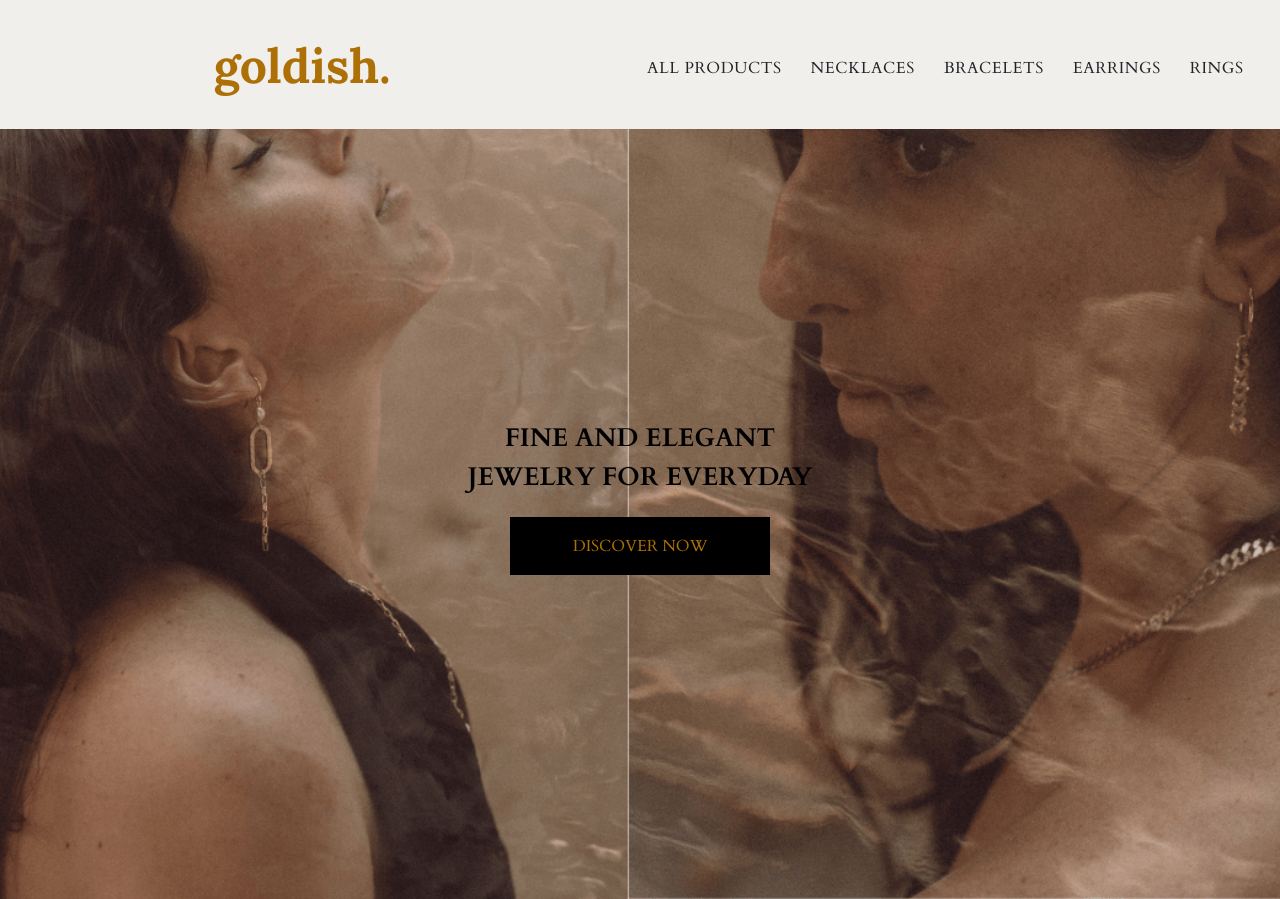
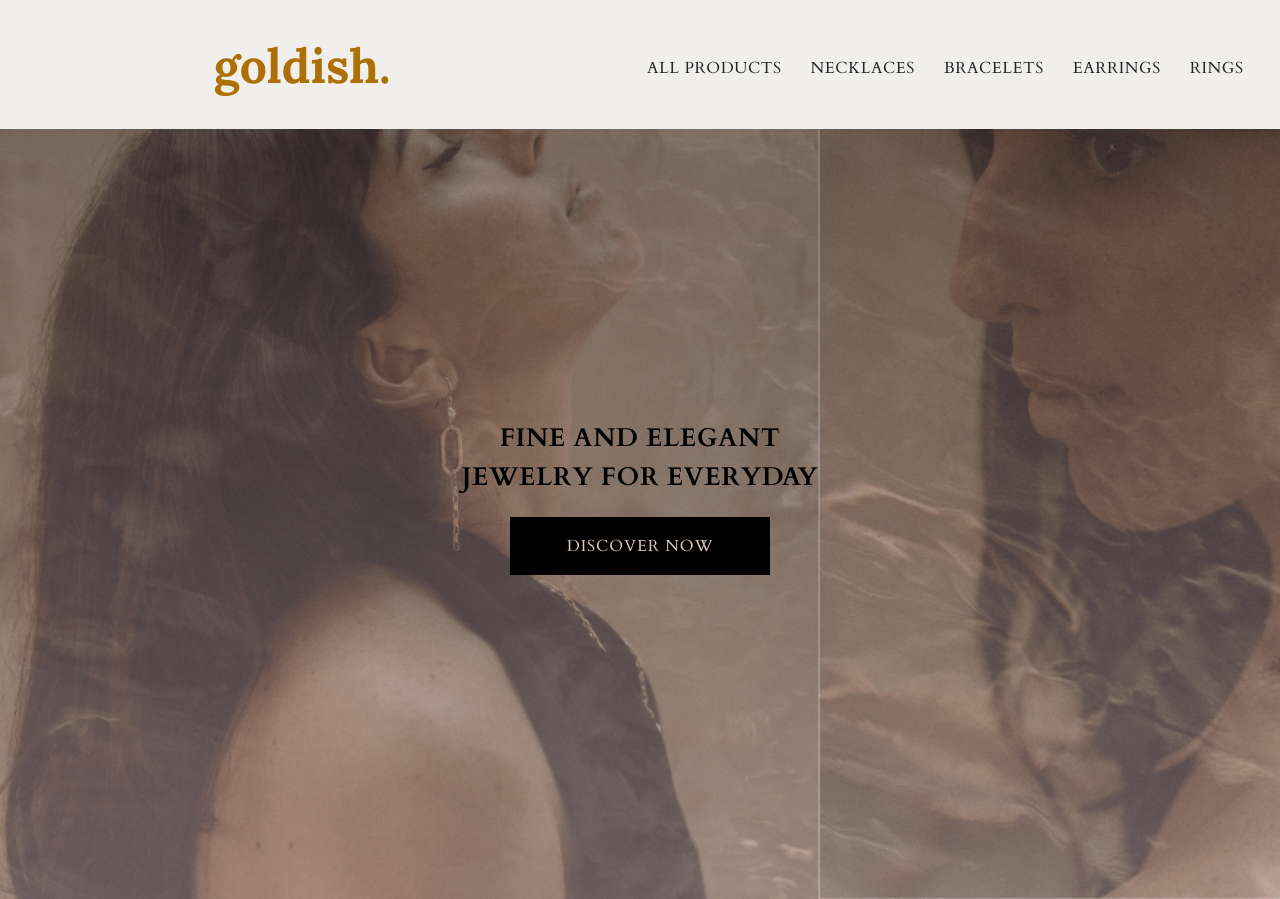
Before and after one commit to kristinabog/goldish, a Django app: page / in a window 1280 px wide. Shown: the part 51-950 px from the top of the page. Run offline with Django 3.2, Linux system fonts and the light colour scheme; some libraries are stand-ins or nearby versions.

Commit message:
Add layer of linear gradient to home-img

```diff
--- a/static/css/base.css
+++ b/static/css/base.css
@@ -7,7 +7,6 @@ html {
 /*----------------------------navbar */
 
 #logo,
-.discover-button,
 .btn-black {
     color: #ad7006;
 }
@@ -89,11 +88,17 @@ div#nav2-links-col li.list-inline-item:not(:last-child) {
 
 /* h1 & Button on home page */
 
+div.home-h1 .h1, h1 {
+    letter-spacing: 0.6px;
+}
+
 .discover-button {
     background: black;
     min-width: 260px;
     font-family:'Cardo';
     margin-top: 1rem;
+    color: rgb(219 203 190);
+    letter-spacing: 1px;
 }
 
 .btn-black {
@@ -159,7 +164,10 @@ div.home-h1 .h1, h1 {
 /*------------------------- home */
 
 .home-container {
-    background: url('/media/home-img.png') no-repeat center center fixed;
+    background:
+    linear-gradient(rgb(61 59 59 / 40%), rgb(199 185 185 / 40%)),
+    url('/media/home-img.png'),
+    no-repeat center center fixed;
     background-size: cover;
 
     height: 100vh;
```
